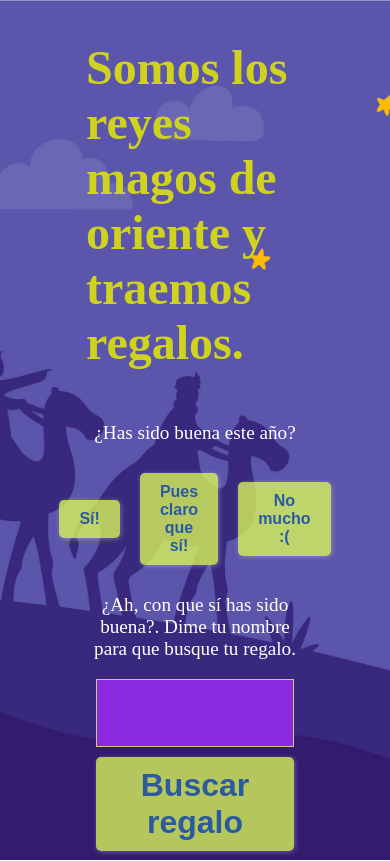
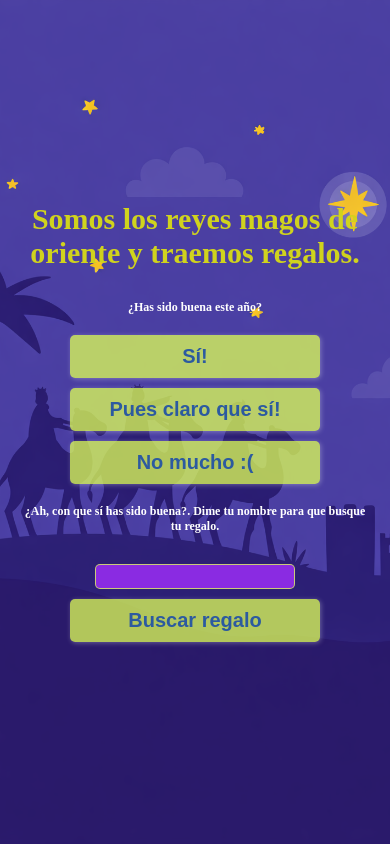
Before and after one commit to SergioPG92/reyes26-Frontend, a React (Vite) app: page / in a window 390 px wide. Both pictures are taken after a click on the button "Sí!". Built offline with nearby package versions, Linux system fonts and the light colour scheme.

Commit message:
Primera versíon. Mejora responsive 1

```diff
--- a/src/App.css
+++ b/src/App.css
@@ -1,90 +1,132 @@
-h2 {
-    font-size: 1.5em;
+/* =========================================
+   RESET Y AJUSTES GENERALES
+========================================= */
+* {
+    box-sizing: border-box;
+    margin: 0;
+    padding: 0;
 }
 
-body{
-    background-image: url('/recursos/fondo_reyes.jpg');
-    background-size: cover;
+html, body {
+    width: 100%;
+    min-height: 100vh;
+    overflow-x: hidden;   /* evita scroll horizontal */
+    font-size: 10px;      /* base para rem */
+}
+
+/* =========================================
+   FONDO
+========================================= */
+body {
+    background-image: url('/recursos/fondo_reyes_2.png');
+    background-size: cover;       /* cubre toda la pantalla */
     background-repeat: no-repeat;
     background-position: center;
-    height: 100vh;
-    padding: 0% 20%;
+    display: flex;
+    flex-direction: column;
+    justify-content: center;     /* centra contenido verticalmente */
+    align-items: center;         /* centra contenido horizontalmente */
+    padding: 0 5%;               /* pequeño margen interno */
 }
 
-.titulo{
-    color: rgb(208, 211, 29);
-    font-size: 3em;
+/* =========================================
+   TIPOGRAFÍA
+========================================= */
+h2 {
+    font-size: 1.5rem;
 }
 
-.parrafo{
-    color: white;
-    font-size: 1.2em;
+.titulo {
+    color: rgb(208, 211, 29);
+    font-size: 3rem;
     text-align: center;
 }
 
-.botonPregunta{
-    margin: 10px;
-    padding: 10px 20px;
-    font-size: 1em;
+.parrafo {
+    color: white;
+    font-size: 1.2rem;
+    text-align: center;
+    margin: 2rem 0;
+    font-weight: bold;;
+}
+
+.felicitacion {
+    color: white;
+    font-size: 2.5rem;
+    text-align: center;
+}
+
+/* =========================================
+   CONTENEDORES FLEX
+========================================= */
+.divPregunta,
+.divPreguntaNombre,
+.divPregunta2 {
+    display: flex;
+    flex-direction: column;       /* vertical en móvil */
+    align-items: center;
+    justify-content: center;
+    width: 100%;                  /* nunca excede body */
+    gap: 1rem;
+
+
+}
+
+/* =========================================
+   INPUTS
+========================================= */
+input {
+    width: 80%;          /* se adapta al contenedor */
+    max-width: 200px;    /* límite en píxeles */
+    min-width: 50px;
+    height: 2.5rem;
+    font-size: 2rem;
+    text-align: center;
+    background-color: blueviolet;
+    border: 1px solid #e0ff57c0;
+    color: #e0ff57c0;
+    border-radius: 5px;
+}
+
+/* =========================================
+   BOTONES
+========================================= */
+.botonPregunta,
+.botonPregunta2 {
+    width: 80%;          /* se adapta al contenedor */
+    max-width: 250px;
+    padding: 1rem 2rem;
+    font-size: 2rem;
     border-radius: 5px;
     border: none;
     background-color: #e0ff57c0;
     color: rgb(44, 90, 160);
     font-weight: bolder;
     cursor: pointer;
-    box-shadow: 1px 1px 5px rgba(255, 255, 255, 0.3);
+    box-shadow: 1px 1px 5px rgba(255,255,255,0.3);
 }
 
-.divPregunta{
-    display: flex;
-    flex-direction: column;
-    align-items: center;
 
+/* =========================================
+   ESTILOS ADICIONALES
+/* ========================================= */
+
+
+.imagenRegalo{
+    width: 50rem;
+    margin-top: 5rem;
 }
 
-.divPregunta2{
-    display: flex;
-    flex-direction: row;
-    align-items: center;
-    justify-content: center;
+
+
+ /*  MEDIA QUERY PARA TABLET / PC
+========================================= */
+@media (min-width: 768px) {
+    .divPregunta2 {
+        flex-direction: row; /* fila en pantallas grandes */
+    }
+    .titulo { font-size: 3rem; }
+    .felicitacion { font-size: 2.5rem; }
+    .imagenRegalo { max-width: 500px; }
+    .divPregunta2 { flex-direction: row; } /* fila en tablet/pc */
 }
-
-.divPreguntaNombre{
-    display: flex;
-    flex-direction: column;
-    align-items: center;
-    justify-content: center;
-}
-
-.botonPregunta2{
-    margin: 10px;
-    padding: 10px 20px;
-    font-size: 2em;
-    border-radius: 5px;
-    border: none;
-    background-color: #e0ff57c0;
-    color: rgb(44, 90, 160);
-    font-weight: bolder;
-    cursor: pointer;
-    box-shadow: 1px 1px 5px rgba(255, 255, 255, 0.3);
-}
-
-input{
-    height: 2em;
-    background-color: blueviolet;
-    border: none;
-    border: 1px solid #e0ff57c0;
-    color: #e0ff57c0;
-    font-size: 2em;
-    width: 6em;
-    text-align: center;
-}
-
-.imagenRegalo{
-}
-
-.felicitacion{
-    color: white;
-    font-size: 2.5em;
-    text-align: center;
-}
```
Also changed, not shown: public/recursos/fondo_reyes_2.png (added), 5 other files (tests, documents, lock files or other folders).
